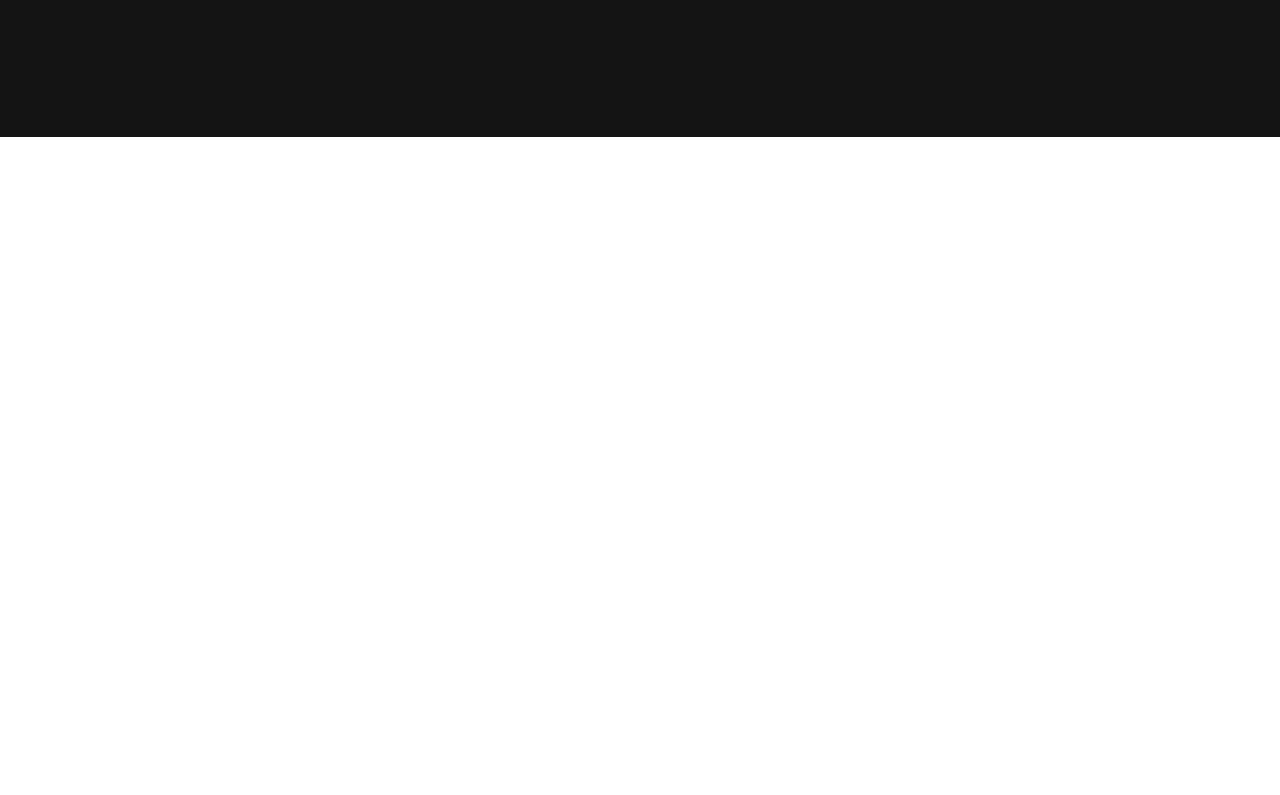
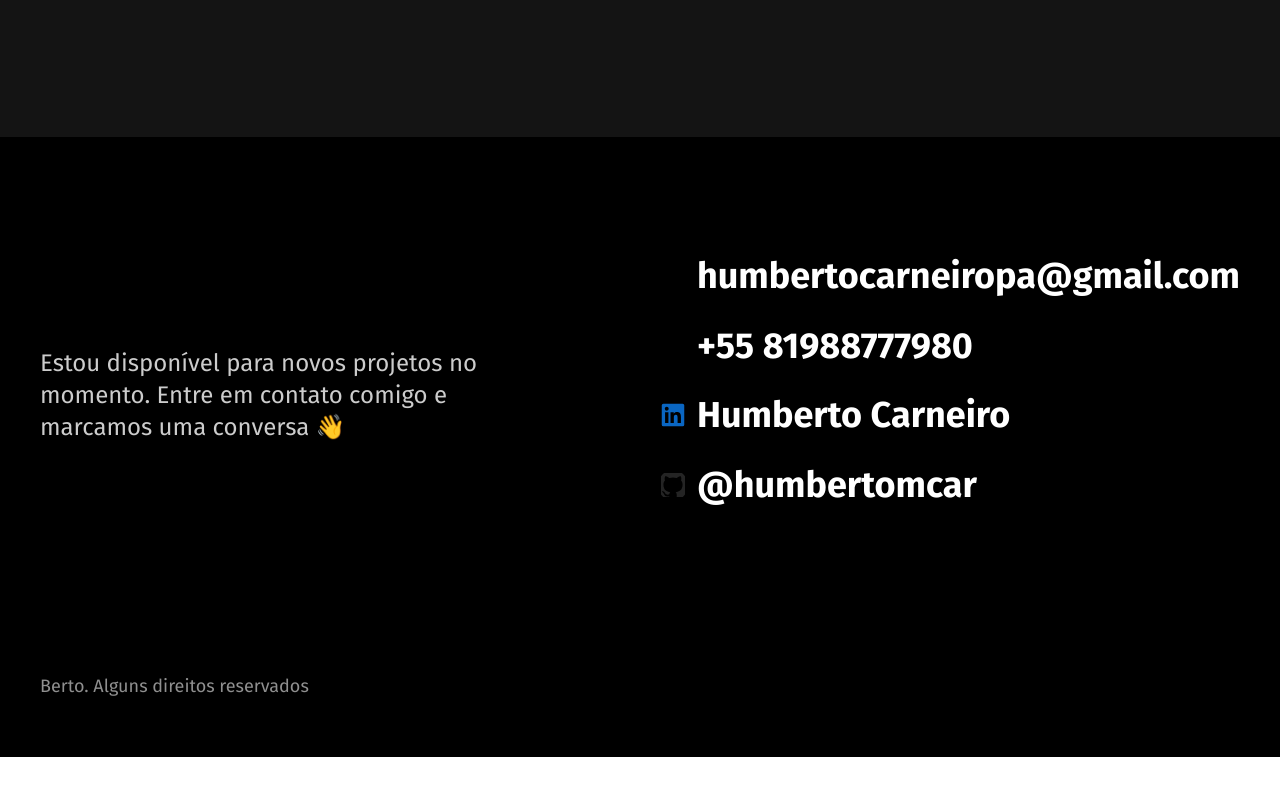
Before and after one commit to humbertomcar/Meu-Portfolio, a plain HTML site: page index.html in a window 1280 px wide. Shown: the part 2418-3213 px from the top of the page. After the commit the page ends 3175 px from the top, so only its background shows below. Drawn offline with Linux system fonts and the light colour scheme.

Commit message:
estrutura completa

```diff
--- a/index.html
+++ b/index.html
@@ -150,5 +150,26 @@
         </div>
       </div>
     </section>
+
+    <footer class="footer" id="contato">
+      <div class="footer-container">
+        <p class="footer-texto">Estou disponível para novos projetos no momento. Entre em contato comigo e marcamos uma conversa 👋</p>
+        <ul class="footer-contato">
+          <li>
+            humbertocarneiropa@gmail.com
+          </li>
+          <li>
+            +55 81988777980
+          </li>
+          <li class="linkedin">
+            <a href="https://www.linkedin.com/in/humberto-carneiro-674927235/">Humberto Carneiro</a>
+          </li>
+          <li class="github">
+            <a href="https://github.com/humbertomcar">@humbertomcar</a>
+          </li>
+        </ul>
+        <p class="footer-copy">Berto. Alguns direitos reservados</p>
+      </div>
+    </footer>
   </body>
 </html>
--- /dev/null
+++ b/styles/footer.css
@@ -0,0 +1,54 @@
+.footer {
+  background-color: #000000;
+}
+
+.footer-container {
+    max-width: 1200px;
+    padding: 120px 20px 60px 20px;
+    margin: 0 auto;
+    display: grid;
+    grid-template-columns: 1fr 1fr;
+    gap: 140px;
+    align-items: center;
+}
+
+.footer-texto {
+  font-size: 1.5rem;
+  line-height: 1.33;
+  color: #cccccc;
+}
+
+.footer-contato li{
+  font-weight: bold;
+  font-size: 2.25rem;
+  line-height: 1.1;
+  color: #ffffff;
+  margin-bottom: 30px;
+}
+
+.footer-contato li a {
+  color: #ffffff;
+  position: relative;
+}
+
+.footer-contato li a::before {
+  display: block;
+  content: "";
+  width: 24px;
+  height: 24px;
+  max-width: 100%;
+  top: 10px;
+  background: url('../images/linkedin-svgrepo-com.svg') no-repeat center center;
+  position: absolute;
+  left: -36px;
+}
+
+.footer-contato .github a::before {
+  background: url('../images/github-142-svgrepo-com.svg') no-repeat center center;
+}
+
+.footer-copy {
+  grid-column: 1 / -1;
+  font-size: 1.125rem;
+  color: #8f8f8f;
+}
--- a/styles/global.css
+++ b/styles/global.css
@@ -2,7 +2,6 @@ body {
     margin: 0px;
     font-family: 'Fira Sans', Arial, Helvetica, sans-serif;
     color: #141414;
-    margin-bottom: 1000px;
 }
 
 h1, h2, h3, p {
--- a/styles/styles.css
+++ b/styles/styles.css
@@ -3,3 +3,4 @@
 @import './introducao.css';
 @import './experiencia.css';
 @import './formacao.css';
+@import './footer.css';
```
Also changed, not shown: images/github-142-svgrepo-com.svg (added), images/linkedin-svgrepo-com.svg (added).
